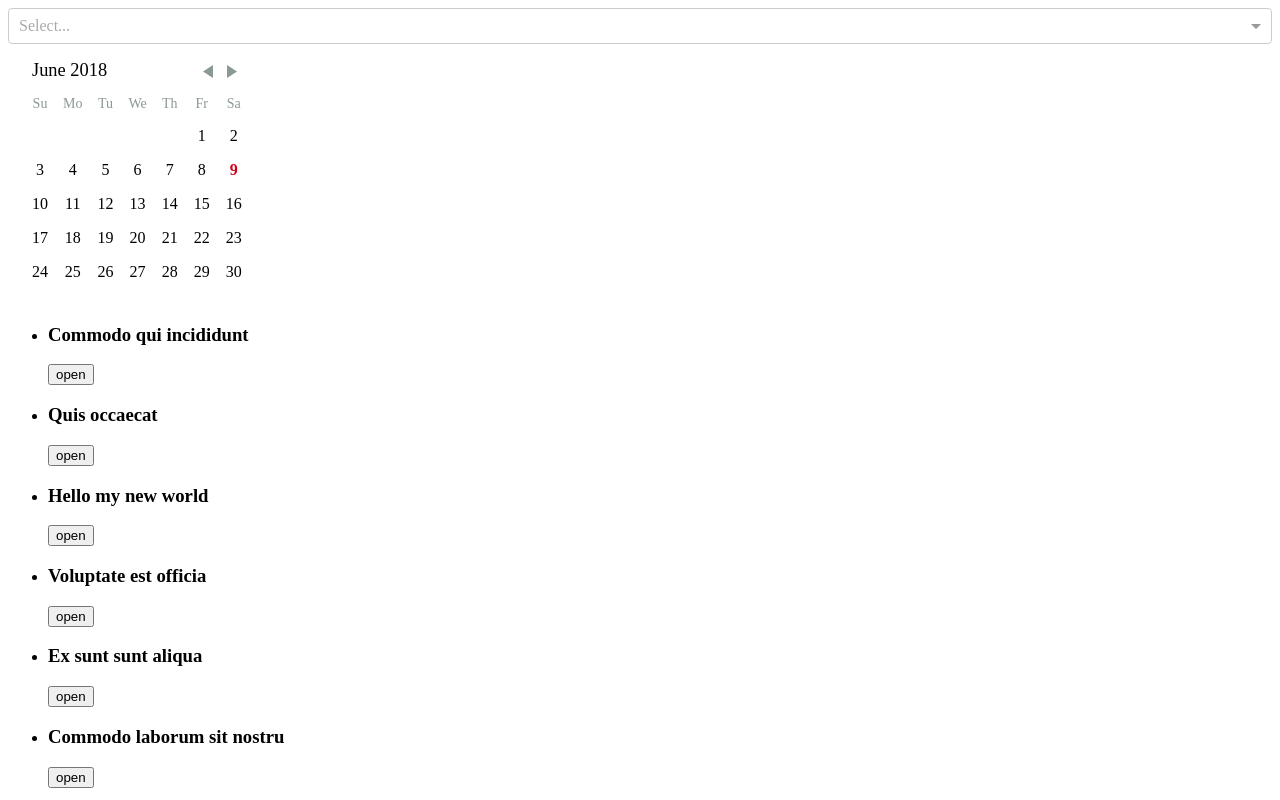
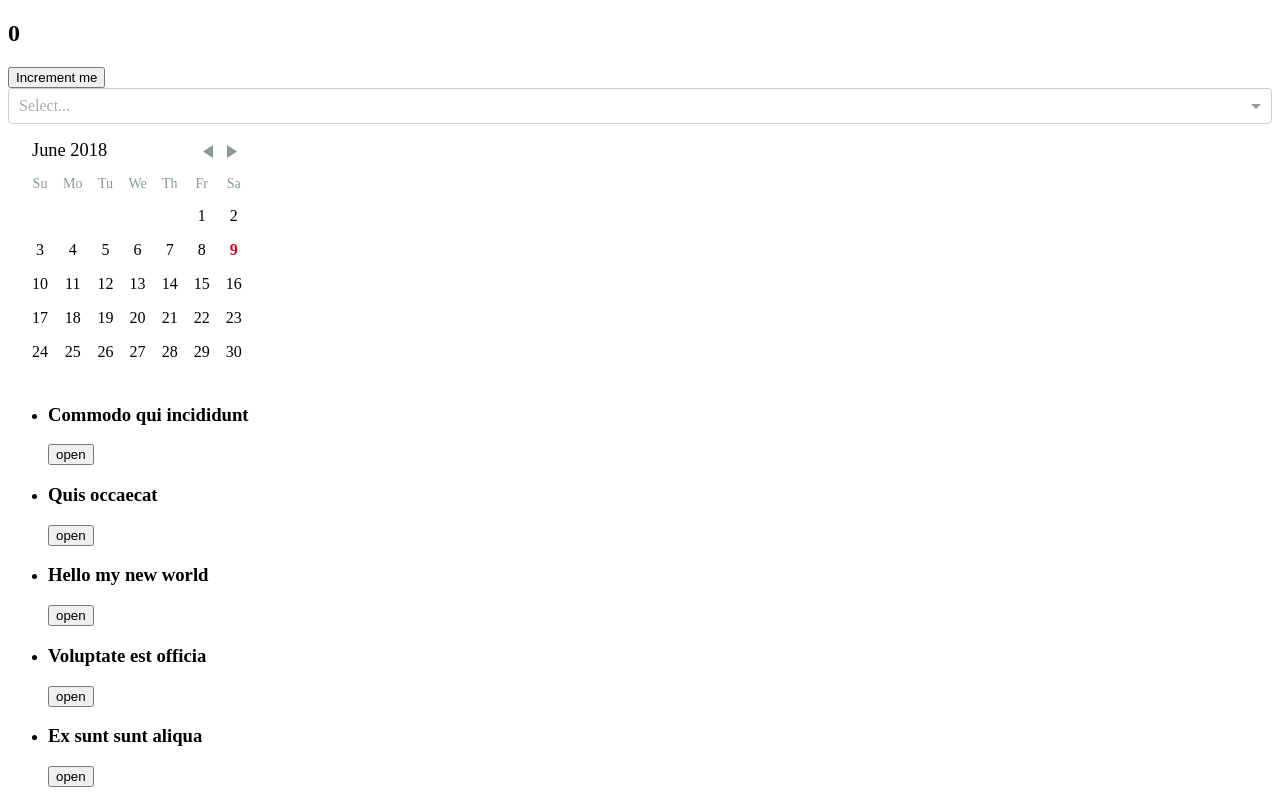
Before and after one commit to SALeon/NewsReact, a React app: page / in a window 1280 px wide. Shown: the top 800 px of the page. Built offline with nearby package versions, Linux system fonts and the light colour scheme.

Commit message:
lesson4 implementation

```diff
--- a/package.json
+++ b/package.json
@@ -28,7 +28,9 @@
   "dependencies": {
     "prop-types": "^15.6.1",
     "react-day-picker": "^7.1.9",
+    "react-redux": "^5.0.7",
     "react-select": "^1.0.0-rc.5",
-    "react-transition-group": "^1.2.0"
+    "react-transition-group": "^1.2.0",
+    "redux": "^4.0.0"
   }
 }
--- a/src/components/App.js
+++ b/src/components/App.js
@@ -2,7 +2,7 @@ import React, {Component} from 'react';
 import ArticleList from '../components/ArticleList';
 import {articles} from "../fixtures";
 import Filters from './Filters';
-import 'react-day-picker/lib/style.css';
+import Counter from './Counter';
 
 export default class App extends Component {
 
@@ -10,6 +10,7 @@ export default class App extends Component {
 
         return (
             <div>
+                <Counter />
                 <Filters articles = {articles}/>
                 <ArticleList articles = {articles} defaultOpenId = {articles[0].id}/>
             </div>
--- a/src/components/Filters/DataRange.js
+++ b/src/components/Filters/DataRange.js
@@ -15,7 +15,7 @@ export default class DataRange extends Component {
         return (
             <div className='data-range'>
                 <DayPicker
-                    // ref='daypicker'
+                    ref='daypicker'
                     selectedDays={day => DateUtils.isDayInRange(day, {from, to})}
                     onDayClick={this.handleDayClick}
                 />
--- /dev/null
+++ b/src/components/Root.js
@@ -0,0 +1,18 @@
+import React from 'react';
+import App from "./App";
+import store from '../store';
+import {Provider} from 'react-redux';
+
+function Root(props) {
+    return (
+        <div>
+            <Provider store = {store}>
+                <App {...props}/>
+            </Provider>
+        </div>
+    )
+}
+
+Root.propTypes = {};
+
+export default Root;
--- a/src/decorators/accordion.js
+++ b/src/decorators/accordion.js
@@ -15,7 +15,6 @@ export default (Origin) => class Accordion extends Component{
     }
 
     toggleOpen = (id) =>         (ev) => {
-            console.log(this);
             ev && ev.preventDefault && ev.preventDefault();
 
             if (id === this.state.openItem) {
--- a/src/index.js
+++ b/src/index.js
@@ -1,5 +1,5 @@
 import {render} from 'react-dom';
 import React from 'react';
-import App from './components/App';
+import Root from './components/Root';
 
-render(<App/>, document.getElementById('component'));
+render(<Root/>, document.getElementById('component'));
--- /dev/null
+++ b/src/reducer/couter.js
@@ -0,0 +1,9 @@
+export default (count = 0, action) => {
+    const {type} = action;
+
+    switch(type) {
+        case 'INCREMENT': return count+1;
+    }
+
+    return count;
+}
--- /dev/null
+++ b/src/reducer/index.js
@@ -0,0 +1,6 @@
+import {combineReducers} from 'redux';
+import counterReducer from './couter';
+
+export default combineReducers({
+    count: counterReducer
+});
--- /dev/null
+++ b/src/store/index.js
@@ -0,0 +1,9 @@
+import {createStore} from 'redux';
+import reducer from '../reducer'
+
+const store = createStore(reducer);
+
+//dev only
+window.store = store;
+
+export default store;
```
Also changed, not shown: 1 other file (tests, documents, lock files or other folders).
